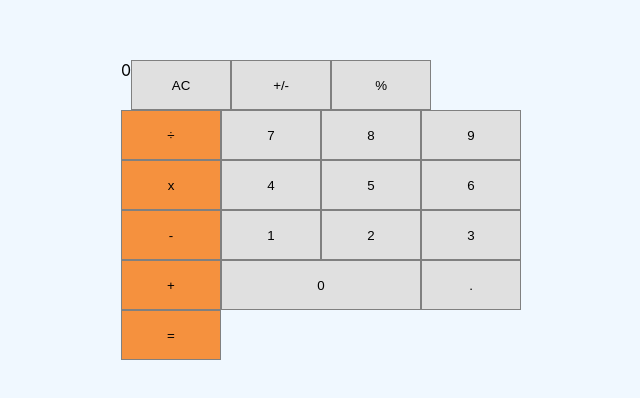
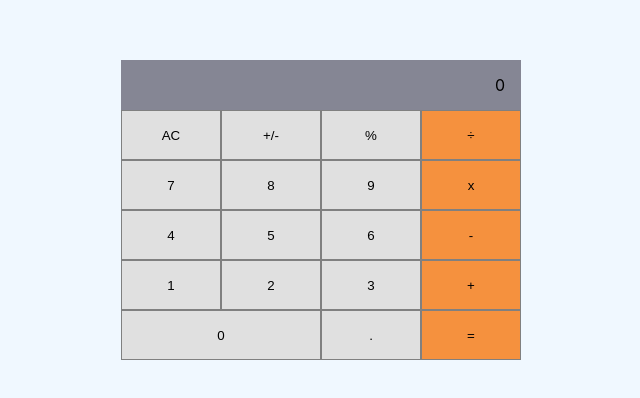
Before and after one commit to benardop/math-magicians, a React (Create React App) app: page / in a window 1280 px wide. Shown: the part 190-588 px from the top of the page, without its empty margins (319-959 px from the left). Built offline with nearby package versions, Linux system fonts and the light colour scheme.

Commit message:
Add calculator diplay row styles

```diff
--- a/src/index.css
+++ b/src/index.css
@@ -61,14 +61,14 @@ body {
   background-color: rgb(224, 224, 224);
 }
 
-.dark-gray {
+.input-row {
   box-sizing: border-box;
   border: 0 solid black;
   display: flex;
   padding-right: 1rem;
   height: 50px;
   width: 400px;
-  justify-content: end;
+  justify-content: flex-end;
   align-items: center;
   background-color: rgb(133, 134, 148);
 }
```
